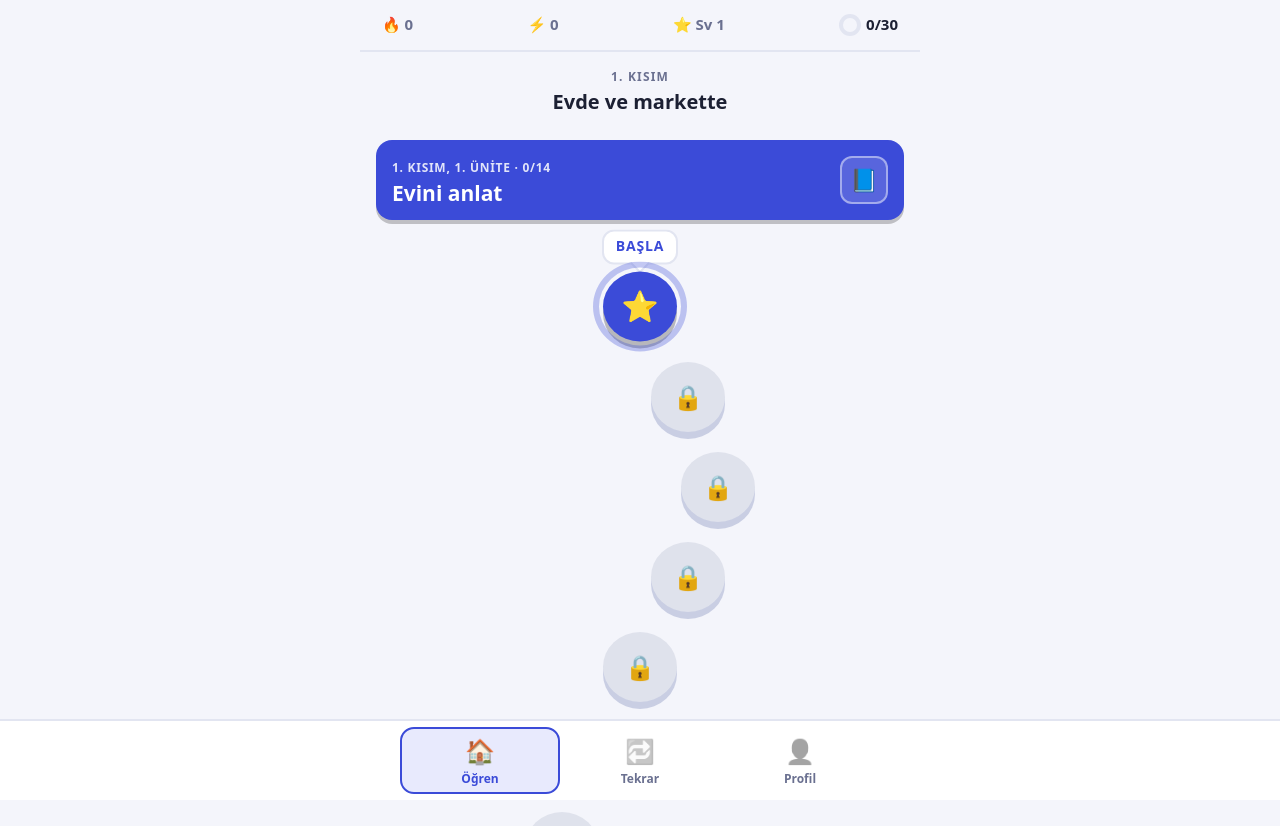
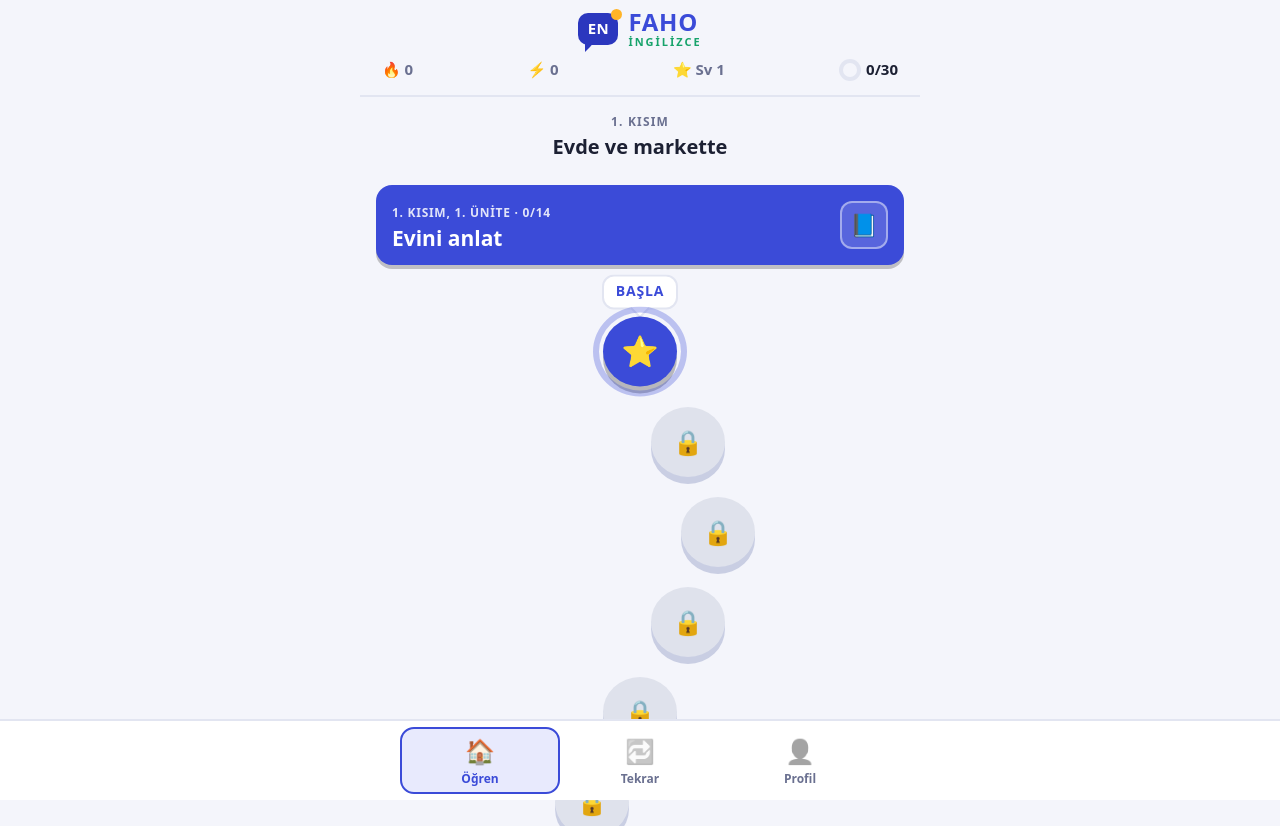
Before and after one commit to fahreddinagca01-beep/gunluk-ingilizce, a plain HTML site: page index.html in a window 1280 px wide. Shown: the top 826 px of the page. Drawn offline with Linux system fonts and the light colour scheme.

Commit message:
Üstte FAHO İNGİLİZCE marka başlığı

```diff
--- a/app.js
+++ b/app.js
@@ -359,12 +359,13 @@
   }
   function statsBar() {
     var goal = state.settings.goal, xp = todayXp();
-    return '<header class="statsbar">' +
+    return '<header class="statsbar"><div class="brand"><span class="brand-logo">EN</span>' +
+      '<span class="brand-text"><b>FAHO</b><small>İNGİLİZCE</small></span></div><div class="chips">' +
       '<span class="chip ' + (streakNow() && state.streak.last === today() ? "fire" : "") + '">🔥 ' + streakNow() + '</span>' +
       '<span class="chip">⚡ ' + totalXp() + '</span>' +
       '<span class="chip">⭐ Sv ' + levelOf(totalXp()) + '</span>' +
       '<span class="chip goalchip">' + ring(Math.round(xp / goal * 100), "") + ' ' + xp + '/' + goal + '</span>' +
-      '</header>';
+      '</div></header>';
   }
 
   // ---------- Alt sayfa (sheet) ----------
--- a/style.css
+++ b/style.css
@@ -61,7 +61,7 @@ h1, h2, h3 { margin: 0; line-height: 1.2; }
 
 /* Üst istatistik çubuğu */
 .statsbar {
-  position: sticky; top: 0; z-index: 5; display: flex; justify-content: space-between; gap: 6px;
+  position: sticky; top: 0; z-index: 5; display: grid; gap: 6px;
   margin: -10px -16px 8px; padding: calc(env(safe-area-inset-top) + 10px) 16px 10px;
   background: var(--bg); border-bottom: 2px solid var(--line);
 }
@@ -371,3 +371,16 @@ textarea.type:focus { outline: none; border-color: var(--brand); }
 .intro-note { color: var(--muted); font-size: 15px; }
 .intro-ex { margin-top: 6px; padding-top: 10px; border-top: 2px solid var(--line); font-size: 16px; text-align: left; width: 100%; }
 .intro-ex span { color: var(--muted); }
+
+/* Marka başlığı */
+.chips { display: flex; justify-content: space-between; gap: 6px; }
+.brand { display: flex; align-items: center; justify-content: center; gap: 10px; padding-bottom: 2px; }
+.brand-logo {
+  position: relative; width: 40px; height: 32px; border-radius: 10px; background: #2b37be; color: #fff;
+  display: grid; place-items: center; font-weight: 900; font-size: 15px; letter-spacing: .02em;
+}
+.brand-logo::before { content: ""; position: absolute; left: 7px; bottom: -7px; border: 5px solid transparent; border-top: 6px solid #2b37be; border-left: 5px solid #2b37be; }
+.brand-logo::after { content: ""; position: absolute; right: -4px; top: -4px; width: 11px; height: 11px; border-radius: 50%; background: #ffb428; }
+.brand-text { display: grid; line-height: 1; }
+.brand-text b { font-size: 24px; font-weight: 900; color: var(--brand); letter-spacing: .03em; }
+.brand-text small { font-size: 11px; font-weight: 900; color: var(--ok); letter-spacing: .18em; margin-top: 2px; }
--- a/sw.js
+++ b/sw.js
@@ -1,6 +1,6 @@
 // Çevrim dışı çalışma: ağ varsa güncel dosya gelir ve önbelleğe yazılır; ağ yoksa önbellek kullanılır.
 // İçerik veya kod değişince CACHE sürümünü artır.
-var CACHE = "gunluk-ingilizce-v11";
+var CACHE = "gunluk-ingilizce-v12";
 var FILES = ["./", "index.html", "style.css", "app.js", "data.js", "manifest.webmanifest", "icon.svg", "faho-180.png", "faho-192.png", "faho-512.png"];
 
 self.addEventListener("install", function (e) {
```
